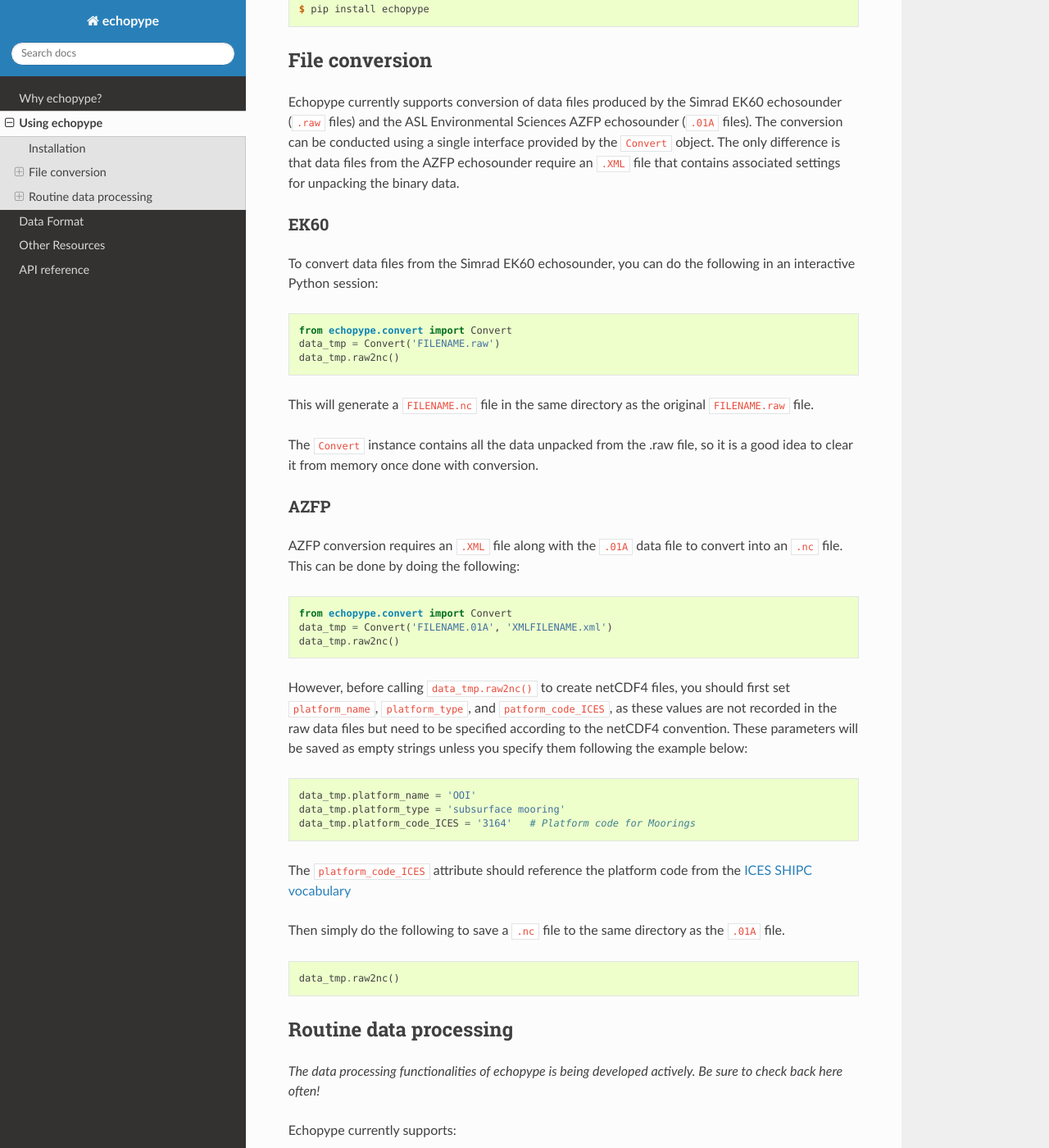
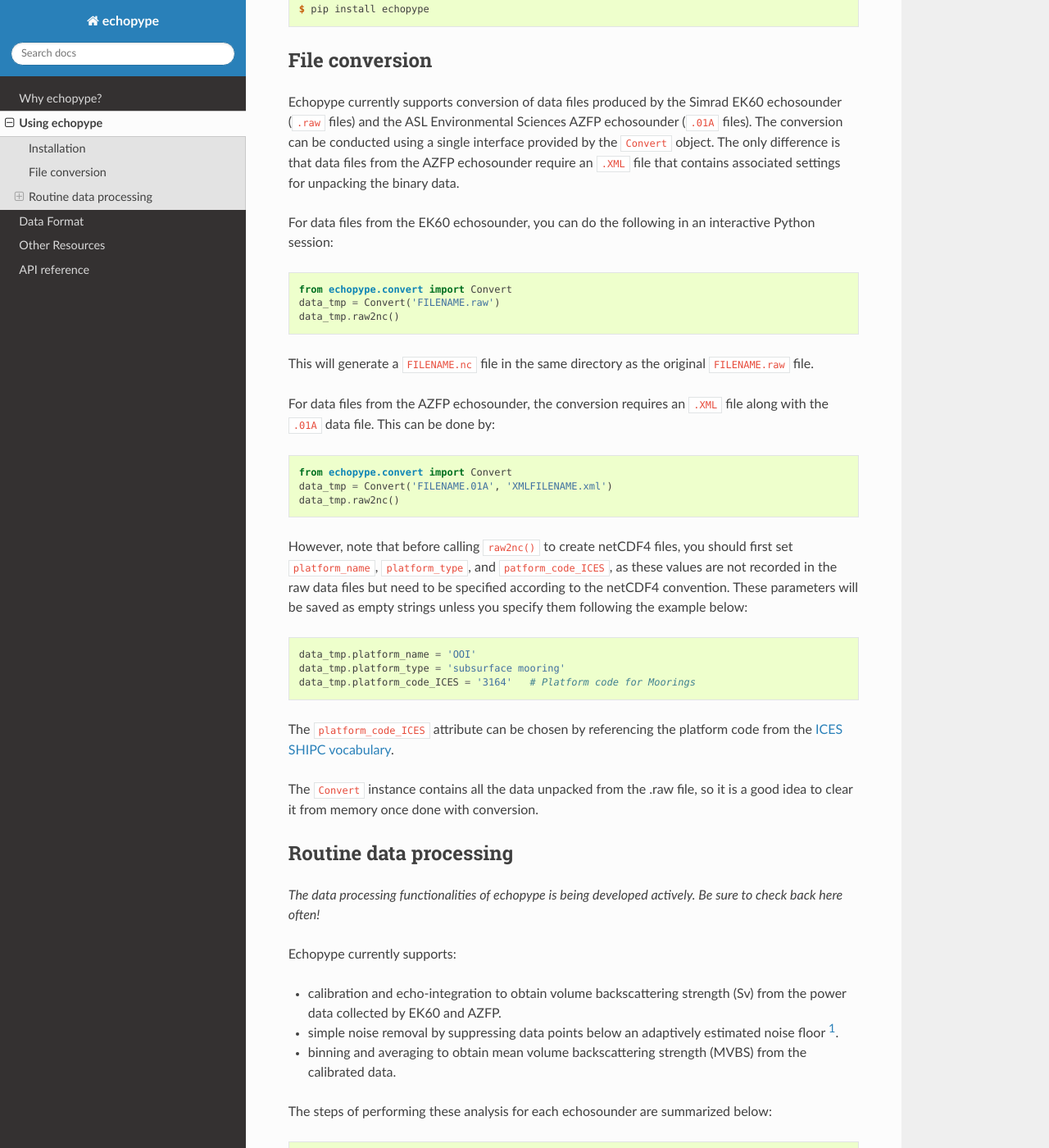
Before and after one commit to leewujung/echopype-lfs-test, a Sphinx documentation site: the page built from docs/source/usage.rst, in a window 1280 px wide and 1400 px high, scrolled down 274 px. Shown: the whole window at 82% size. Built offline with Sphinx 7.4.7 and the Read the Docs theme 2.0.0, drawn with Linux system fonts in a browser that asks for light colours; some of the changed lines change nothing that is shown.

Commit message:
update file conversion usage

```diff
--- a/docs/source/usage.rst
+++ b/docs/source/usage.rst
@@ -25,8 +25,49 @@
 The only difference is that data files from the AZFP echosounder require an
 ``.XML`` file that contains associated settings for unpacking the binary data.
 
-EK60
-~~~~
+For data files from the EK60 echosounder, you can do
+the following in an interactive Python session:
+
+.. code-block:: python
+
+    from echopype.convert import Convert
+    data_tmp = Convert('FILENAME.raw')
+    data_tmp.raw2nc()
+
+This will generate a  ``FILENAME.nc`` file in the same directory as
+the original ``FILENAME.raw`` file.
+
+For data files from the AZFP echosounder, the conversion requires an
+``.XML`` file along with the ``.01A`` data file.
+This can be done by:
+
+.. code-block:: python
+
+    from echopype.convert import Convert
+    data_tmp = Convert('FILENAME.01A', 'XMLFILENAME.xml')
+    data_tmp.raw2nc()
+
+However, note that before calling ``raw2nc()`` to create netCDF4 files,
+you should first set ``platform_name``, ``platform_type``, and
+``patform_code_ICES``, as these values are not recorded in the raw data
+files but need to be specified according to the netCDF4 convention.
+These parameters will be saved as empty strings unless you specify
+them following the example below:
+
+.. code-block:: python
+
+    data_tmp.platform_name = 'OOI'
+    data_tmp.platform_type = 'subsurface mooring'
+    data_tmp.platform_code_ICES = '3164'   # Platform code for Moorings
+
+The ``platform_code_ICES`` attribute can be chosen by referencing
+the platform code from the
+`ICES SHIPC vocabulary <https://vocab.ices.dk/?ref=315>`_.
+
+The ``Convert`` instance contains all the data unpacked from the
+.raw file, so it is a good idea to clear it from memory once done with
+conversion.
+
 
 .. TODO: the below section related to command line conversion tools
    needs to be added back once convert/echopype_converter.py is revised.
@@ -41,59 +82,6 @@
    filename as the original ``.raw`` files in the same directory.
    See :ref:`data-format` for details about the converted file format.
 
-To convert data files from the Simrad EK60 echosounder, you can do
-the following in an interactive Python session:
-
-.. code-block:: python
-
-    from echopype.convert import Convert
-    data_tmp = Convert('FILENAME.raw')
-    data_tmp.raw2nc()
-
-This will generate a  ``FILENAME.nc`` file in the same directory as
-the original ``FILENAME.raw`` file.
-
-.. The same as in the command line case, this will generate a ``FILENAME.nc``
-   in the same directory as ``FILENAME.raw``.
-
-The ``Convert`` instance contains all the data unpacked from the
-.raw file, so it is a good idea to clear it from memory once done with
-conversion.
-
-AZFP
-~~~~
-AZFP conversion requires an ``.XML`` file along with the ``.01A`` data file
-to convert into an ``.nc`` file.
-This can be done by doing the following:
-
-.. code-block:: python
-
-    from echopype.convert import Convert
-    data_tmp = Convert('FILENAME.01A', 'XMLFILENAME.xml')
-    data_tmp.raw2nc()
-
-However, before calling ``data_tmp.raw2nc()`` to create netCDF4 files,
-you should first set ``platform_name``, ``platform_type``, and
-``patform_code_ICES``, as these values are not recorded in the raw data
-files but need to be specified according to the netCDF4 convention.
-These parameters will be saved as empty strings unless you specify
-them following the example below:
-
-.. code-block:: python
-
-    data_tmp.platform_name = 'OOI'
-    data_tmp.platform_type = 'subsurface mooring'
-    data_tmp.platform_code_ICES = '3164'   # Platform code for Moorings
-
-The ``platform_code_ICES`` attribute should reference the platform code
-from the `ICES SHIPC vocabulary <https://vocab.ices.dk/?ref=315>`_
-
-Then simply do the following to save  a ``.nc`` file to the same
-directory as the ``.01A`` file.
-
-.. code-block:: python
-
-    data_tmp.raw2nc()
 
 
 
@@ -143,8 +131,8 @@
 Note that this default choice may be changed in the near future as
 we move on to parallelize these operations.
 
-AZFP
-~~~~
+AZFP specifics
+~~~~~~~~~~~~~~
 Here again there are some additional steps when performing these operations
 on AZFP data.
 Before calibration, the salinity and pressure values should be adjusted
```
